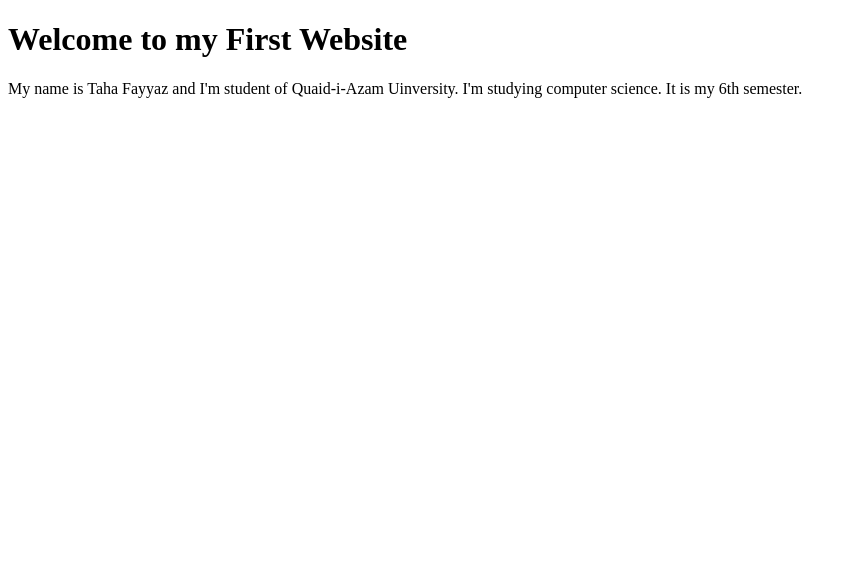
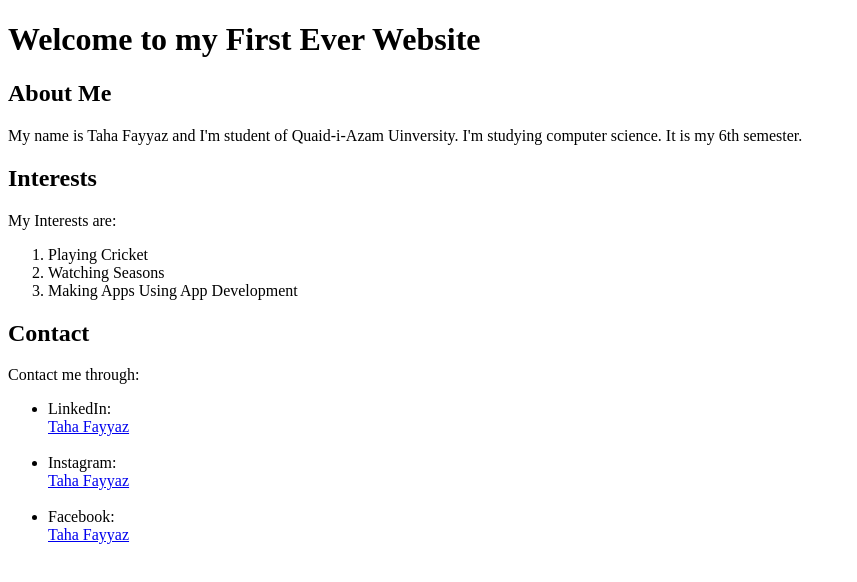
Before and after one commit to TAHA-programmer/lab-tasks, a plain HTML site: page lab1/index.html in a window 1280 px wide. Shown: the whole page, without its empty margins (0-857 px from the left). Drawn offline with Linux system fonts and the light colour scheme.

Commit message:
first commit

```diff
--- a/lab1/index.html
+++ b/lab1/index.html
@@ -3,13 +3,38 @@
   <head>
     <meta charset="UTF-8" />
     <meta name="viewport" content="width=<device-width>, initial-scale=1.0" />
-    <title>Document</title>
+    <title>First Website</title>
   </head>
   <body>
-    <h1>Welcome to my First Website</h1>
+    <h1>Welcome to my First Ever Website</h1>
+    <h2> About Me</h2>
     <p>
       My name is Taha Fayyaz and I'm student of Quaid-i-Azam Uinversity. I'm studying
       computer science. It is my 6th semester.
     </p>
+    <h2>Interests</h2>
+    <p>My Interests are:</p>
+    <ol>
+      <li>Playing Cricket</li>
+      <li>Watching Seasons</li>
+      <li>Making Apps Using App Development</li>
+    </ol>
+
+    <h2>Contact</h2>
+    <p>Contact me through:</p>
+    <ul>
+      <li>LinkedIn: <br>
+        <a href="https://www.linkedin.com/in/taha-fayyaz-077235286?utm_source=share&utm_campaign=share_via&utm_content=profile&utm_medium=android_app">Taha Fayyaz</a>
+      </li>
+      <br>
+      <li>Instagram: <br>
+        <a href="https://www.instagram.com/taha6_684/">Taha Fayyaz</a>
+      </li>
+      <br>
+      <li>Facebook: <br>
+        <a href="https://www.facebook.com/share/1E1gmDf2VU/">Taha Fayyaz</a>
+      </li>
+    </ul>
+
   </body>
 </html>
```
